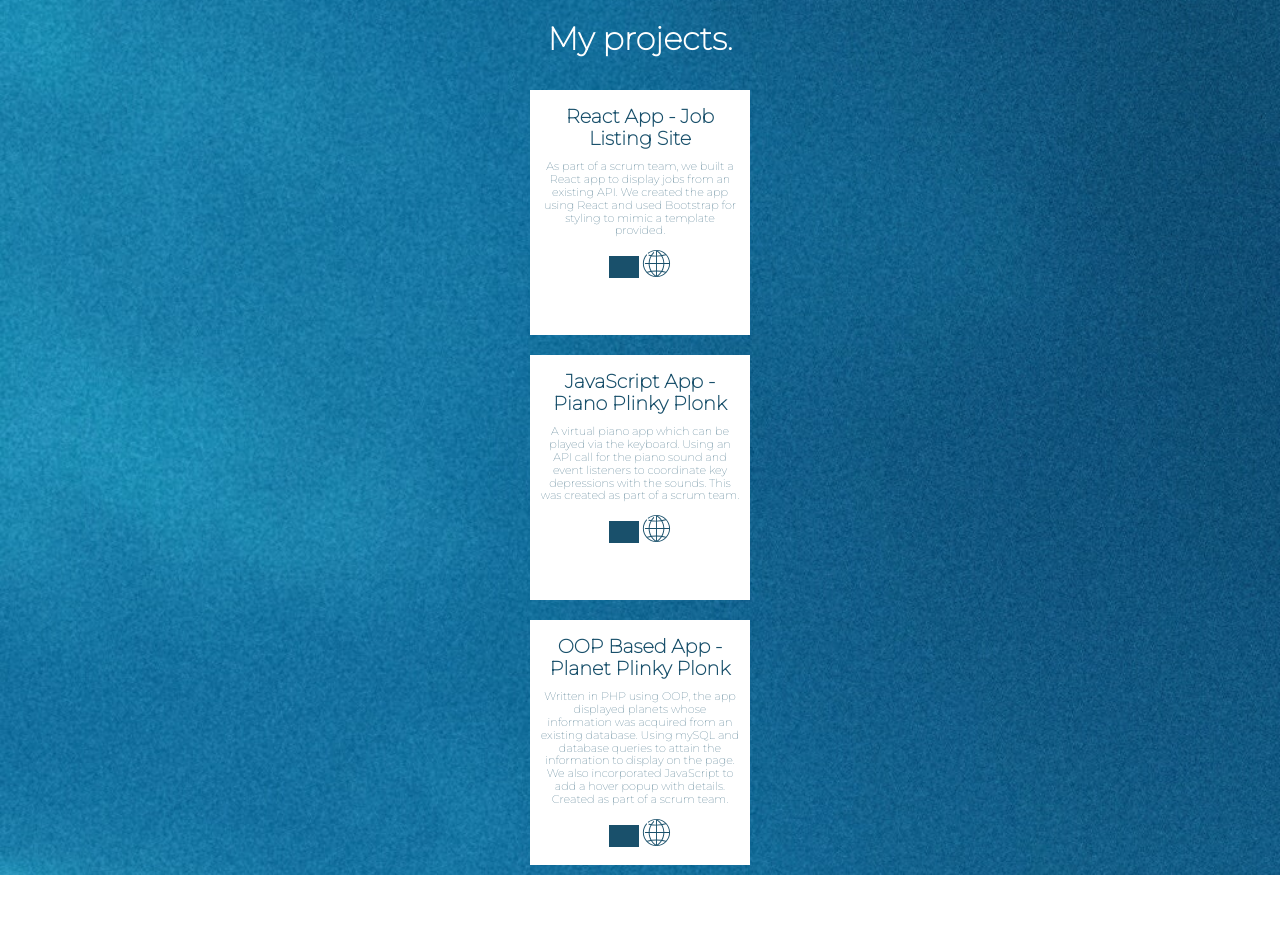
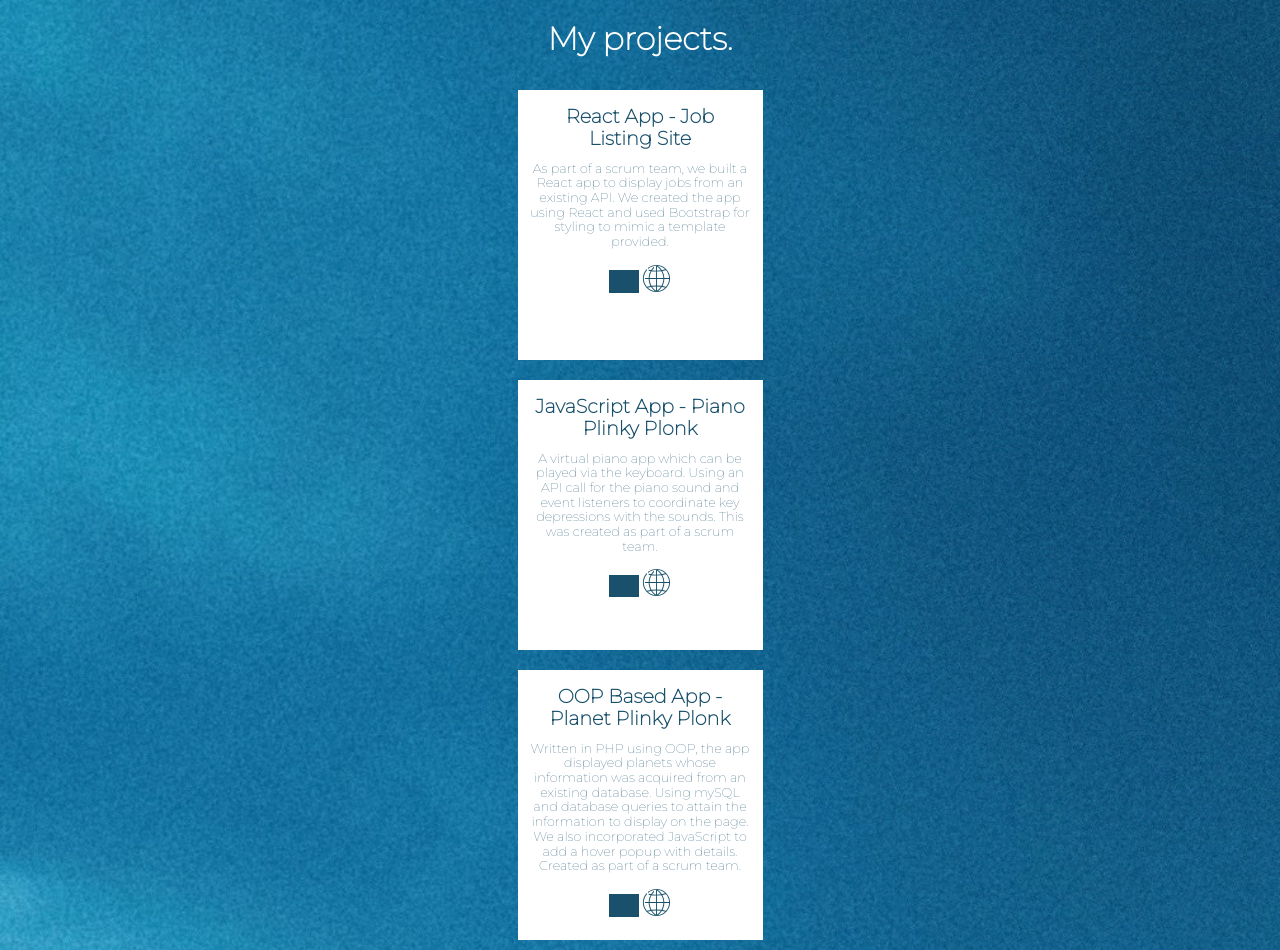
Before and after one commit to cfbuckley14/portfolio-app, a PHP site: page /projects.html in a window 1280 px wide. Shown: the part 70-1020 px from the top of the page. Before the commit the page ends 945 px from the top, so only its background shows below. Run offline with PHP 8.4, Linux system fonts and the light colour scheme; grey boxes are pictures that could not be loaded.

Commit message:
styling on portfolio page

```diff
--- a/projects.css
+++ b/projects.css
@@ -69,8 +69,8 @@
 }
 
 .project {
-    width: 200px;
-    height: 225px;
+    width: 225px;
+    height: 250px;
     padding: 10px;
     margin: 10px;
     background-color: #ffffff;
@@ -78,7 +78,7 @@
 }
 
 .project p {
-    font-size: 0.7rem;
+    font-size: 0.8rem;
 }
 
 a {
```
